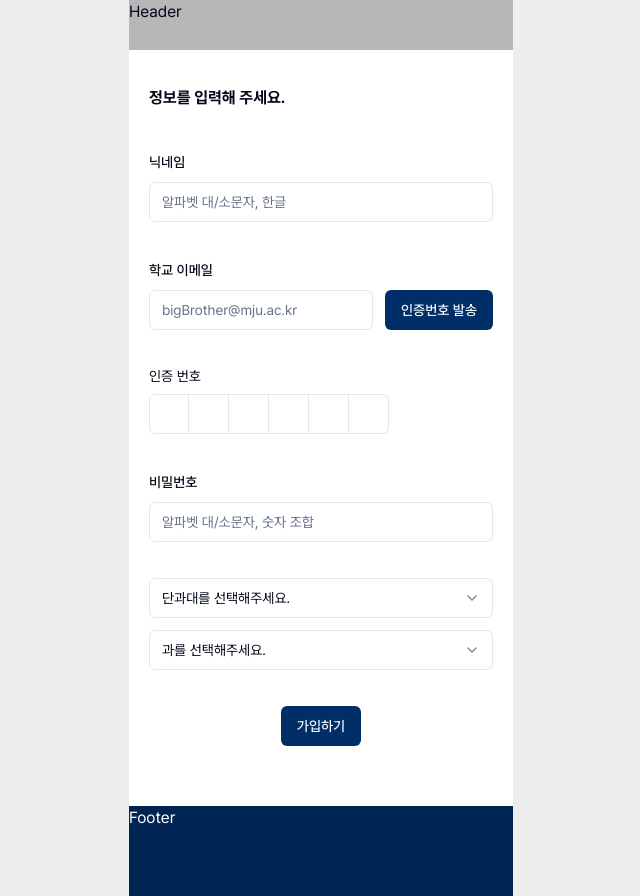
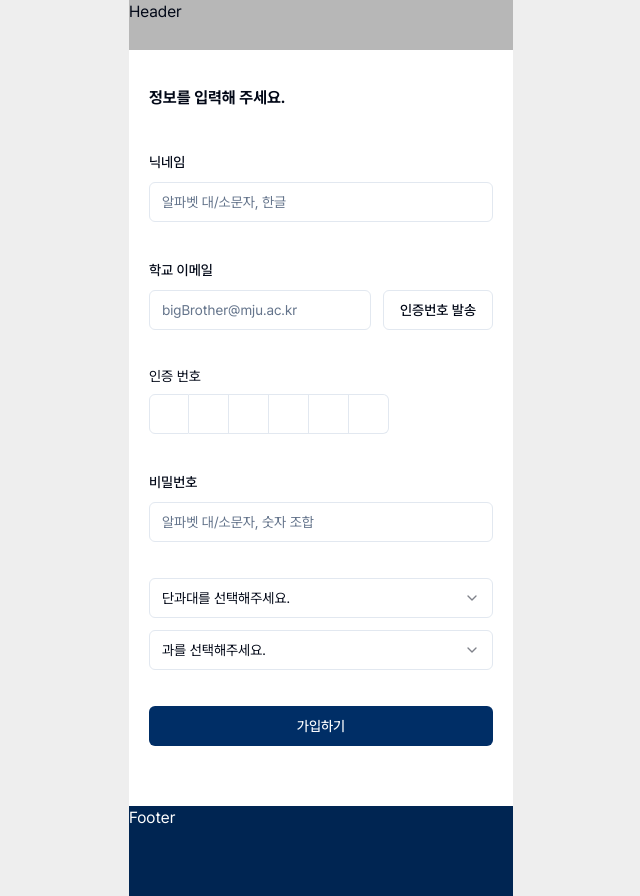
Before and after one commit to developthreefeet/big-brother-FE, a Next.js app: page /signUp in a window 1280 px wide. Shown: the whole page, without its empty margins (319-959 px from the left). Built offline with nearby package versions, Linux system fonts and the light colour scheme.

Commit message:
style: 버튼 속성 수정

```diff
--- a/src/app/signUp/page.tsx
+++ b/src/app/signUp/page.tsx
@@ -64,7 +64,7 @@ const Page = () => {
                       {...field}
                     />
                   </FormControl>
-                  <Button>인증번호 발송</Button>
+                  <Button variant="outline">인증번호 발송</Button>
                 </div>
                 <FormMessage />
               </FormItem>
@@ -157,7 +157,9 @@ const Page = () => {
             />
           </div>
           <div className="flex justify-center">
-            <Button type="submit">가입하기</Button>
+            <Button type="submit" size="long">
+              가입하기
+            </Button>
           </div>
         </form>
       </Form>
```
